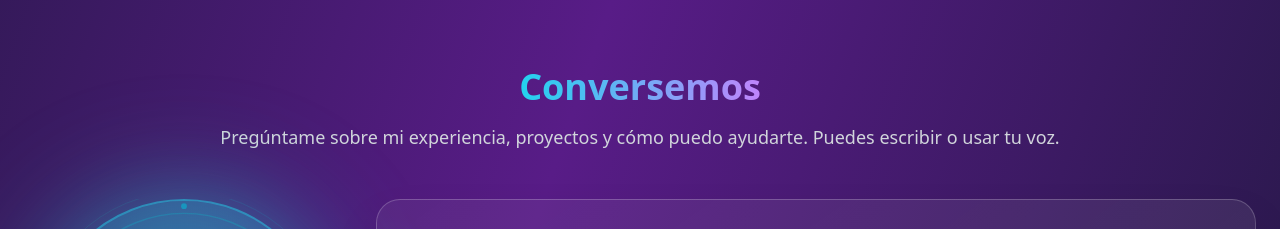
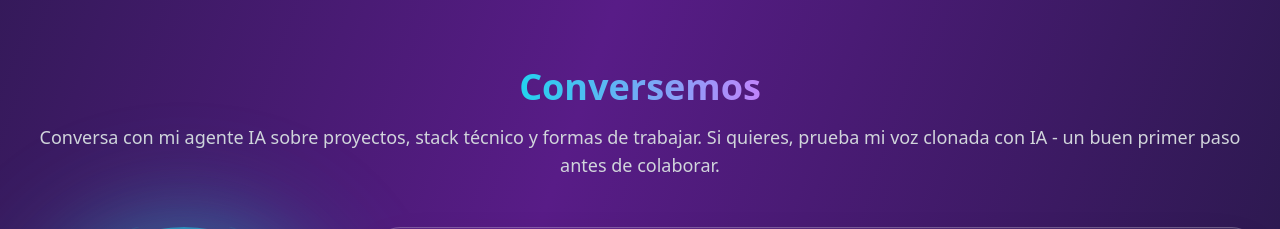
Before and after one commit to cmolinajerez/cardev-portafolio, a React (Vite) app: page / in a window 1280 px wide. Shown: the part 1920-2149 px from the top of the page. Built offline with nearby package versions, Linux system fonts and the light colour scheme; grey boxes are pictures that could not be loaded; the HTML template or start-up script is replaced by a standard one.

Commit message:
reemplazo descripción previa a chat ia

```diff
--- a/src/App.jsx
+++ b/src/App.jsx
@@ -699,7 +699,7 @@ Responde de forma conversacional y estratégica:`
             </span>
           </h2>
           <p className="text-gray-300 text-lg">
-            Pregúntame sobre mi experiencia, proyectos y cómo puedo ayudarte. Puedes escribir o usar tu voz.
+            Conversa con mi agente IA sobre proyectos, stack técnico y formas de trabajar. Si quieres, prueba mi voz clonada con IA - un buen primer paso antes de colaborar.
           </p>
         </div>
 
```
